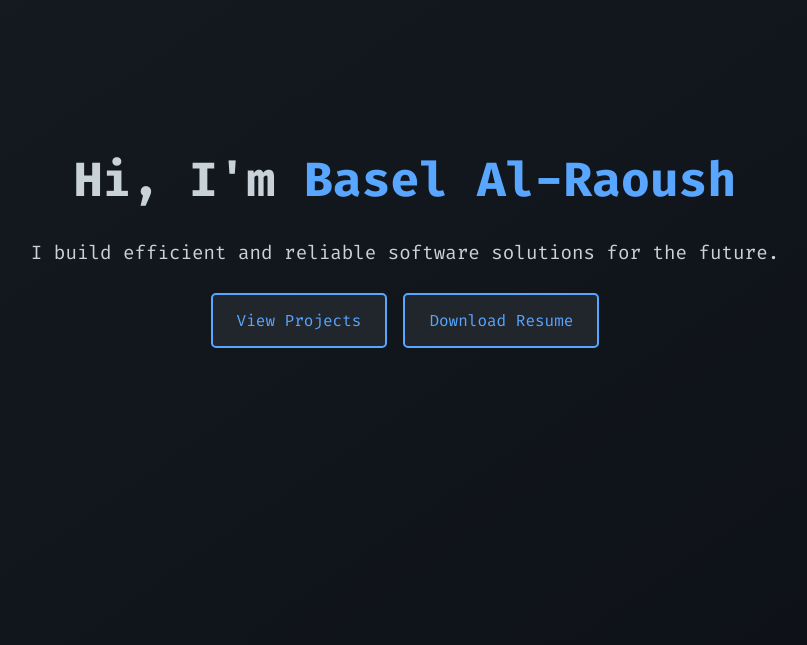
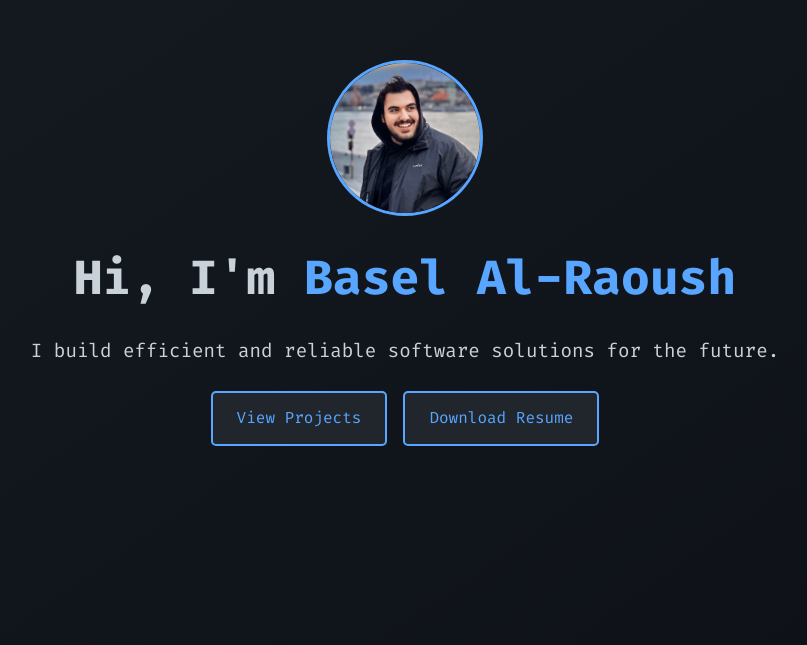
Before and after one commit to Al-RaoushBasel/portfolio, a plain HTML site: page index.html in a window 1280 px wide. Shown: the part 155-800 px from the top of the page, without its empty margins (235-1042 px from the left). Drawn offline with Linux system fonts and the light colour scheme; a script that the page names is missing.

Commit message:
photo added

```diff
--- a/index.html
+++ b/index.html
@@ -12,6 +12,7 @@
   <!-- Hero Section -->
   <section id="hero" class="hero">
     <div class="hero-content">
+      <img src="profile.jpeg" alt="Your Name" class="profile-pic">
       <h1>Hi, I'm <span class="highlight">Basel Al-Raoush</span></h1>
       <p>I build efficient and reliable software solutions for the future.</p>
       <div class="cta-buttons">
--- a/styles.css
+++ b/styles.css
@@ -231,3 +231,12 @@ body {
       gap: 0.8rem;
     }
   }
+
+
+  .profile-pic {
+    width: 150px;
+    height: 150px;
+    border-radius: 50%;
+    margin: 1rem 0;
+    border: 3px solid #58a6ff;
+  }
```
Also changed, not shown: profile.jpeg (added).
